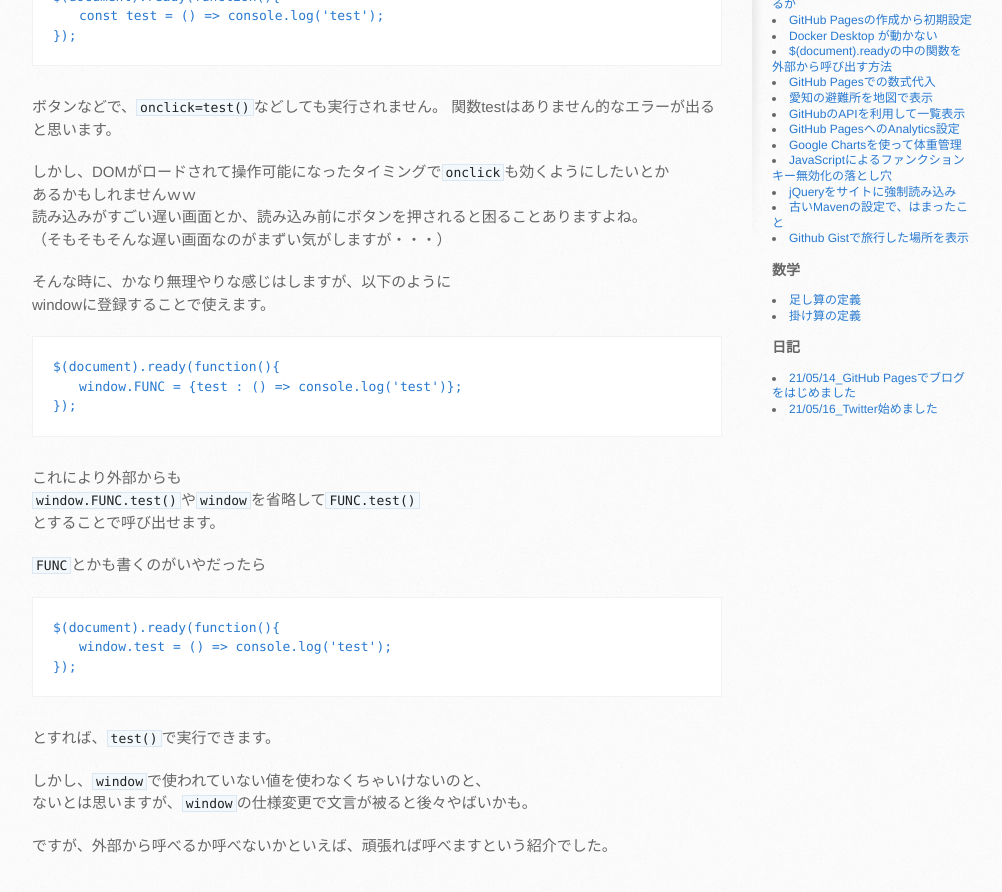
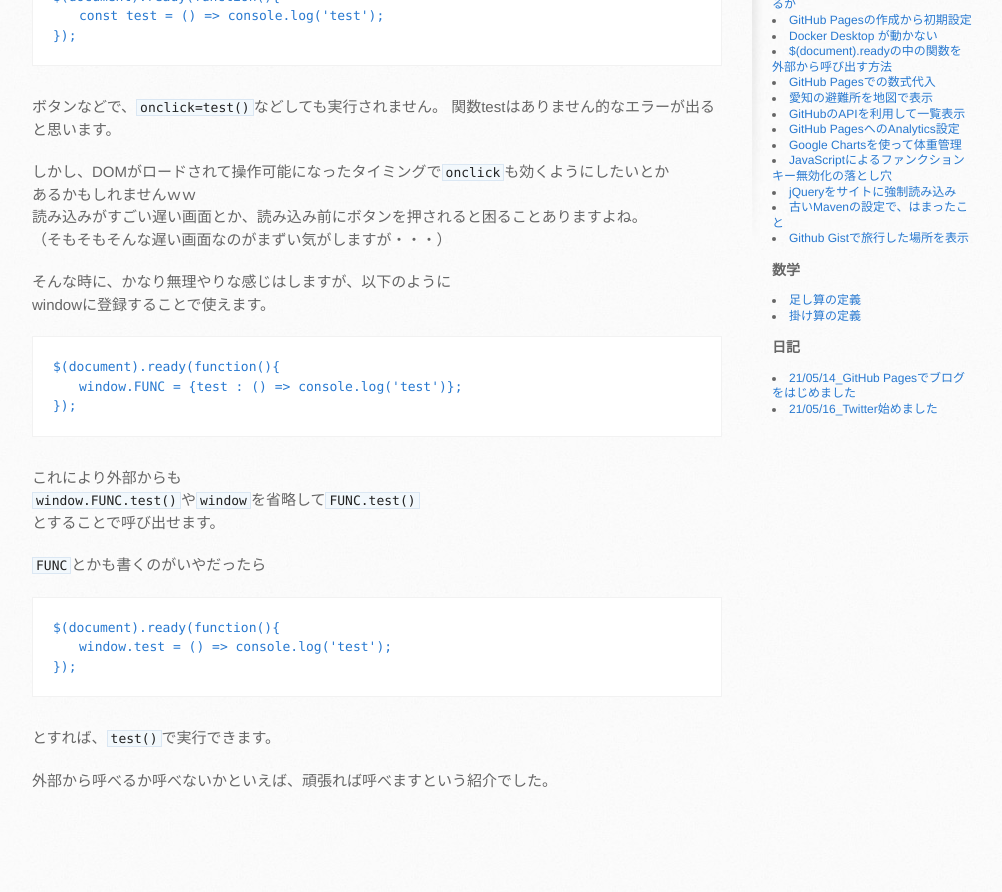
Before and after one commit to mtaketani113/mtaketani113.github.io, a Jekyll site: the page built from it/javascript/executeScope.md, in a window 1280 px wide and 900 px high, scrolled down 610 px. Shown: the top 892 px of the window, without its empty margins (138-1140 px from the left). Built offline with Jekyll 4.4.1, drawn with Linux system fonts in a browser that asks for light colours; comment, search, counter and statistics services are not loaded; the repository's description, which GitHub fills in, is left out; after the commit the page ends 1445 px from its top, so only the background shows below that.

Commit message:
間違った文言を削除

````diff
--- a/it/javascript/executeScope.md
+++ b/it/javascript/executeScope.md
@@ -45,7 +45,4 @@ $(document).ready(function(){
 ```
 とすれば、`test()`で実行できます。
 
-しかし、`window`で使われていない値を使わなくちゃいけないのと、
-ないとは思いますが、`window`の仕様変更で文言が被ると後々やばいかも。
-
-ですが、外部から呼べるか呼べないかといえば、頑張れば呼べますという紹介でした。
+外部から呼べるか呼べないかといえば、頑張れば呼べますという紹介でした。
````
